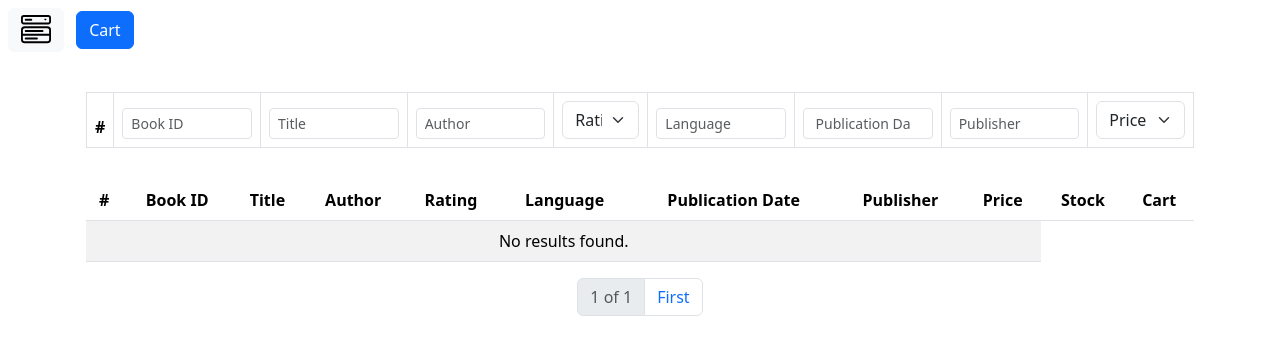
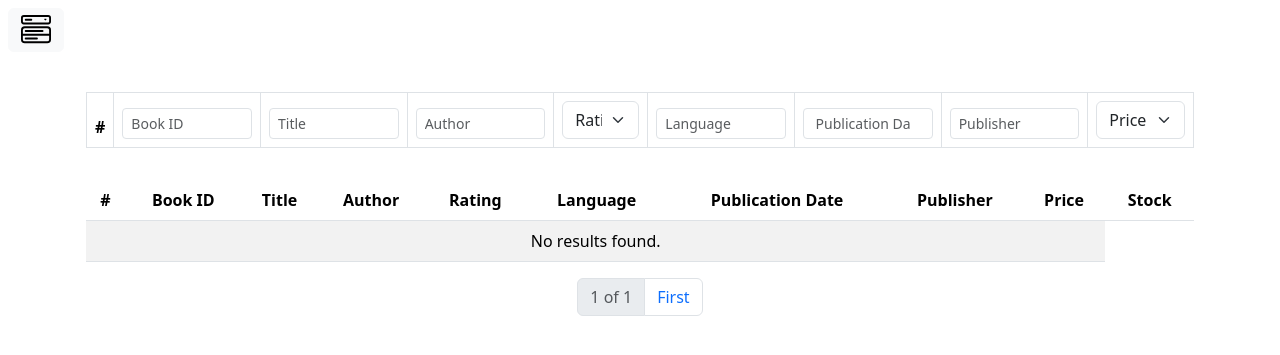
Before and after one commit to DjangoCodeLab/Library-Managment-System, a Django app: page /products in a window 1280 px wide. Shown: the top 355 px of the page. Run offline with Django 5.2, Linux system fonts and the light colour scheme; the visitor is signed in with stand-in values (Sample User, id 1); data that the repository does not hold is empty.

Commit message:
remove Add to cart

```diff
--- a/App/admin.py
+++ b/App/admin.py
@@ -4,5 +4,3 @@ from App.models import *
 
 admin.site.register(Book)
 admin.site.register(Profile)
-admin.site.register(Cart)
-admin.site.register(CartItem)
--- a/App/models.py
+++ b/App/models.py
@@ -26,7 +26,6 @@ class Profile(models.Model):
 
 
 class Book(models.Model):
-
     book_id = models.CharField(max_length=500)
     title = models.CharField(max_length=500)
     author = models.CharField(max_length=500)
@@ -40,25 +39,3 @@ class Book(models.Model):
 
     def __str__(self):
         return self.title
-
-
-class Cart(models.Model):
-    user = models.ForeignKey(User,on_delete= models.CASCADE,null = True,blank = True)
-    created_at = models.DateTimeField(auto_now_add=True)
-
-    def __str__(self):
-        return f"Cart {self.id} for {self.user}"
-
-
-class CartItem(models.Model):
-    cart = models.ForeignKey(Cart,on_delete = models.CASCADE,related_name='items')
-    book = models.ForeignKey(Book,on_delete = models.CASCADE)
-    quantity = models.PositiveIntegerField(default=1)
-
-
-    def __str__(self):
-        return f"{self.quantity} X {self.book.title}"
-
-    @property
-    def total_price(self):
-        return self.book.price * self.quantity
--- a/App/templates/products.html
+++ b/App/templates/products.html
@@ -1,7 +1,6 @@
 {% extends "master.html" %}
 
 {% block body %}
-<a href=" {% url 'cart'%} " class="btn btn-primary">Cart</a>
 <div class="container p-3">
   <!-- Filters -->
   <form method="GET" id="filterForm" class="mb-3">
@@ -83,7 +82,6 @@
           <th>Delete</th>
           {% endif %}
           <th>Stock</th>
-          <th>Cart</th>
 
         </tr>
       </thead>
@@ -110,7 +108,6 @@
             <path d="M2.5 1a1 1 0 0 0-1 1v1a1 1 0 0 0 1 1H3v9a2 2 0 0 0 2 2h6a2 2 0 0 0 2-2V4h.5a1 1 0 0 0 1-1V2a1 1 0 0 0-1-1H10a1 1 0 0 0-1-1H7a1 1 0 0 0-1 1zm3 4a.5.5 0 0 1 .5.5v7a.5.5 0 0 1-1 0v-7a.5.5 0 0 1 .5-.5M8 5a.5.5 0 0 1 .5.5v7a.5.5 0 0 1-1 0v-7A.5.5 0 0 1 8 5m3 .5v7a.5.5 0 0 1-1 0v-7a.5.5 0 0 1 1 0"/>
           </svg></a></td>
           {% endif %}
-          <td><a href="{% url 'addCart' book.id %}" class="text-decoration-none btn btn-warning">Add To Cart</a></td>
 
 
 
--- a/App/urls.py
+++ b/App/urls.py
@@ -10,6 +10,4 @@ urlpatterns = [
     path('edit-profile/',edit_profile,name = 'edit_profile'),
     path('update/<id>',update_book , name = 'update'),
     path('delete/<id>',delete , name = 'delete'),
-    path('cart', cart_details,name = 'cart'),
-    path('addCart/<book_id>',add_to_cart, name = 'addCart')
 ]
--- a/App/views.py
+++ b/App/views.py
@@ -216,28 +216,3 @@ def delete(request,id):
     book.delete()
     messages.info(request, "Data Sucessfully delete")
     return redirect('/products')
-
-
-def cart_details(request):
-    cart = Cart.objects.get(user = request.user)
-    total = sum(item.total_price for item in cart.items.all())
-    total_quantity = sum(item.quantity for item in cart.items.all())
-    context = {
-        'cart':cart,
-        'total':total,
-        'total_quantity':total_quantity
-    }
-
-    return render(request, 'Cart.html',context)
-
-
-def add_to_cart(request,book_id):
-    book = get_object_or_404(Book,id = book_id)
-    cart,created = Cart.objects.get_or_create(user = request.user)
-    cart_item, created = CartItem.objects.get_or_create(cart = cart, book = book)
-
-    if not created:
-        cart_item.quantity+=1
-        cart_item.save()
-
-    return redirect('products')
```
Also changed, not shown: App/templates/Cart.html (deleted, +0 -100 lines).
